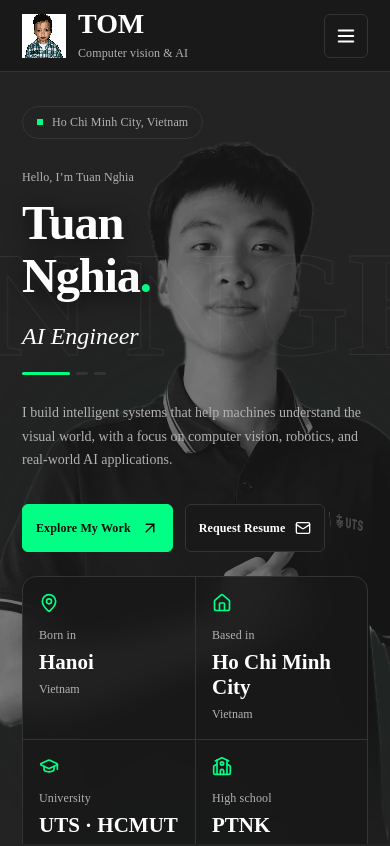
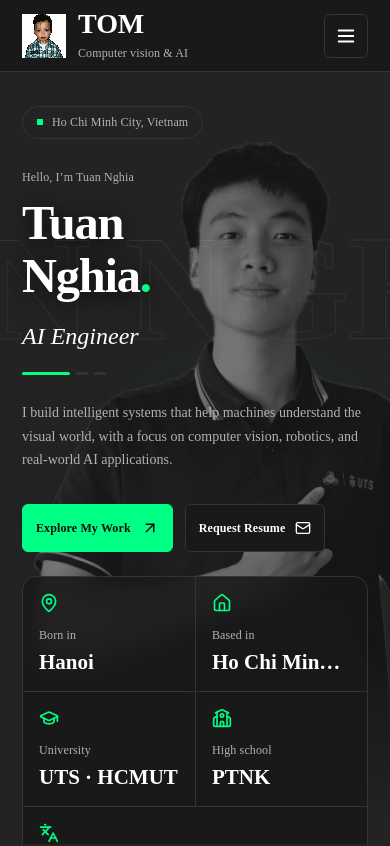
Before and after one commit to tuannghia2457/tuannghia_portfolio, a React (Vite) app: page / in a window 390 px wide. Shown: the top 846 px of the page. Built offline with nearby package versions, Linux system fonts and the light colour scheme.

Commit message:
Even out the hero fact cards: one label and one value each
Schools show only their names (UTS · HCMUT, PTNK); the small detail lines
are gone so every card has the same height and a single-line value.

```diff
--- a/src/hero.css
+++ b/src/hero.css
@@ -52,9 +52,7 @@
 .hero-stats > div + div { border-left: var(--line); }
 .hero-fact-icon { margin-bottom: 8px; color: var(--accent-foreground); }
 .hero-stats dt.mono { font-size: var(--text-xs); letter-spacing: var(--tracking-small); color: var(--muted-foreground); }
-.hero-stats dd { display: flex; flex-direction: column; gap: 5px; margin: 0; }
-.hero-stats dd strong { font-family: var(--font-sans); font-size: var(--text-xl); font-weight: var(--weight-semibold); line-height: var(--leading-heading); color: var(--foreground); font-variant-numeric: tabular-nums; }
-.hero-stats dd span { font-size: var(--text-xs); line-height: 1.5; color: var(--muted-foreground); }
+.hero-stats dd { margin: 0; overflow: hidden; font-size: var(--text-lg); font-weight: var(--weight-semibold); line-height: var(--leading-heading); color: var(--foreground); white-space: nowrap; text-overflow: ellipsis; font-variant-numeric: tabular-nums; }
 
 .editorial-hero-bottom { display: flex; align-items: center; justify-content: space-between; gap: 20px; padding-block: 15px; border-top: var(--line); }
 .editorial-hero-bottom .mono { font-size: var(--text-xs); color: var(--muted-foreground); letter-spacing: var(--tracking-small); }
@@ -86,8 +84,7 @@
   .hero-stats > div:nth-child(even) { border-left: var(--line); }
   .hero-stats > div:nth-child(n+3) { border-top: var(--line); }
   .hero-stats > div:last-child { grid-column: 1 / -1; }
-  .hero-stats dd strong { font-size: var(--text-lg); }
-  .editorial-hero-bottom > span { max-width: 135px; text-align: right; font-size: var(--text-xs); }
+    .editorial-hero-bottom > span { max-width: 135px; text-align: right; font-size: var(--text-xs); }
   .site-footer > span { max-width: 195px; line-height: var(--leading-body); }
 }
 @media (prefers-reduced-motion: reduce) {
--- a/src/pages/PortfolioPages.jsx
+++ b/src/pages/PortfolioPages.jsx
@@ -4,7 +4,7 @@ import HomePortrait from './HomePortrait'
 import Education from '../components/Education'
 import CourseCertificates from '../components/CourseCertificates'
 import { Background, Experience, Companies, Testimonials, Awards, Evidence, Skills, ContactInfo } from './SupportingSections'
-import { projects, education, ielts, awards } from '../portfolio-data'
+import { projects, ielts, awards } from '../portfolio-data'
 import { projectDetails, projectOrder } from '../project-details'
 import { profile } from '../profile'
 import HeroNameBand from '../components/HeroNameBand'
@@ -23,17 +23,16 @@ export function ProjectCards() {
   })}</div>
 }
 function ConnectCTA() { return <section className="connect-cta section-pad"><div><p className="section-kicker mono">Research / Engineering / Collaboration</p><h2>Let’s build something useful.</h2></div><Link className="button button-primary" to="/#contact">Let’s talk <ArrowUpRight size={18} /></Link></section> }
-// Personal facts come from profile.js and portfolio-data, never typed in twice.
-const [university, highSchool] = ['uts', 'gifted'].map(id => education.find(school => school.id === id))
-const [birthCity, birthCountry] = profile.birthplace.split(', ')
-const [homeCity, homeCountry] = profile.location.split(', ')
+// Personal facts come from profile.js and portfolio-data, never typed in twice. Each card is one label and one value.
+const [birthCity] = profile.birthplace.split(', ')
+const [homeCity] = profile.location.split(', ')
 const heroFacts = [
-  { Icon: MapPin, label: 'Born in', value: birthCity, detail: birthCountry },
-  { Icon: House, label: 'Based in', value: homeCity, detail: homeCountry },
-  { Icon: GraduationCap, label: 'University', value: 'UTS · HCMUT', detail: `${university.degree.replace('Bachelor’s degree in ', 'B. ')} · ${university.period.replace('Expected ', 'exp. ')}` },
+  { Icon: MapPin, label: 'Born in', value: birthCity },
+  { Icon: House, label: 'Based in', value: homeCity },
+  { Icon: GraduationCap, label: 'University', value: 'UTS · HCMUT' },
   // PTNK (Phổ thông Năng khiếu) is the common name of the High School for the Gifted, VNU-HCM.
-  { Icon: School, label: 'High school', value: 'PTNK', detail: `VNU-HCM · ${highSchool.program.replace(' Program', '')} · ${highSchool.grade}` },
-  { Icon: Languages, label: 'English', value: `IELTS ${ielts.overall}`, detail: 'Overall band score' },
+  { Icon: School, label: 'High school', value: 'PTNK' },
+  { Icon: Languages, label: 'English', value: `IELTS ${ielts.overall}` },
 ]
 
 export function Home({ children }) { useScrollTone(); return <>
@@ -52,7 +51,7 @@ export function Home({ children }) { useScrollTone(); return <>
         {profile.resumeUrl ? <a className="button hero-secondary" href={profile.resumeUrl} download>Download Resume <Download size={16} /></a> : <a className="button hero-secondary" href="mailto:trantuannghia2457@gmail.com?subject=Resume%20request&body=Hi%20Tuan%20Nghia%2C%0A%0AI%27d%20love%20to%20learn%20more%20about%20your%20experience.%20Could%20you%20share%20your%20resume%3F">Request Resume <Mail size={16} /></a>}
       </div>
     </div></div>
-    <dl className="hero-stats hero-facts">{heroFacts.map(({ Icon, label, value, detail }) => <div key={label}><Icon className="hero-fact-icon" size={20} aria-hidden="true" /><dt className="mono">{label}</dt><dd><strong>{value}</strong><span>{detail}</span></dd></div>)}</dl>
+    <dl className="hero-stats hero-facts">{heroFacts.map(({ Icon, label, value }) => <div key={label}><Icon className="hero-fact-icon" size={20} aria-hidden="true" /><dt className="mono">{label}</dt><dd>{value}</dd></div>)}</dl>
     <div className="editorial-hero-bottom"><a className="text-link mono" href="#work">Selected work <ArrowDown size={14} /></a><span className="mono">Perception / Robotics / Applied AI</span></div>
   </section>
   <Background /><section id="work" className="home-work section-pad" data-tone="alt"><div className="compact-heading"><div><p className="section-kicker mono">02 / Selected projects</p><h2>From perception to impact.</h2></div><Link className="text-link" to="/projects">All projects <ArrowRight size={17} /></Link></div><ProjectCards /></section><Skills /><Testimonials /><ContactInfo />{children}
```
